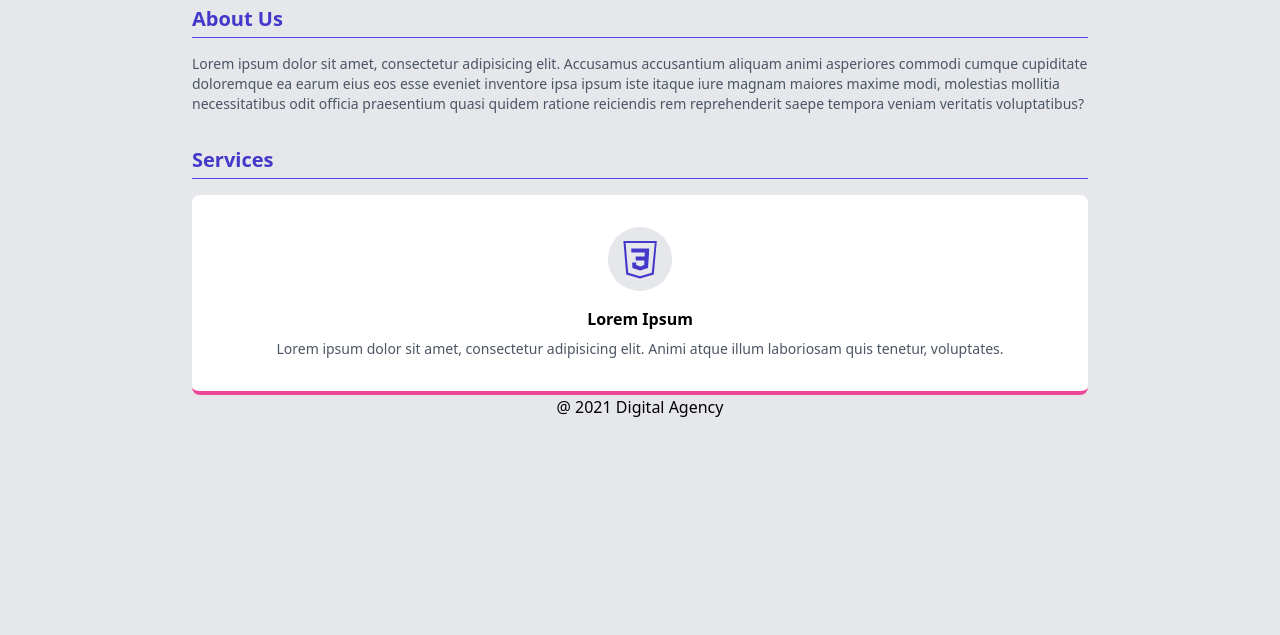
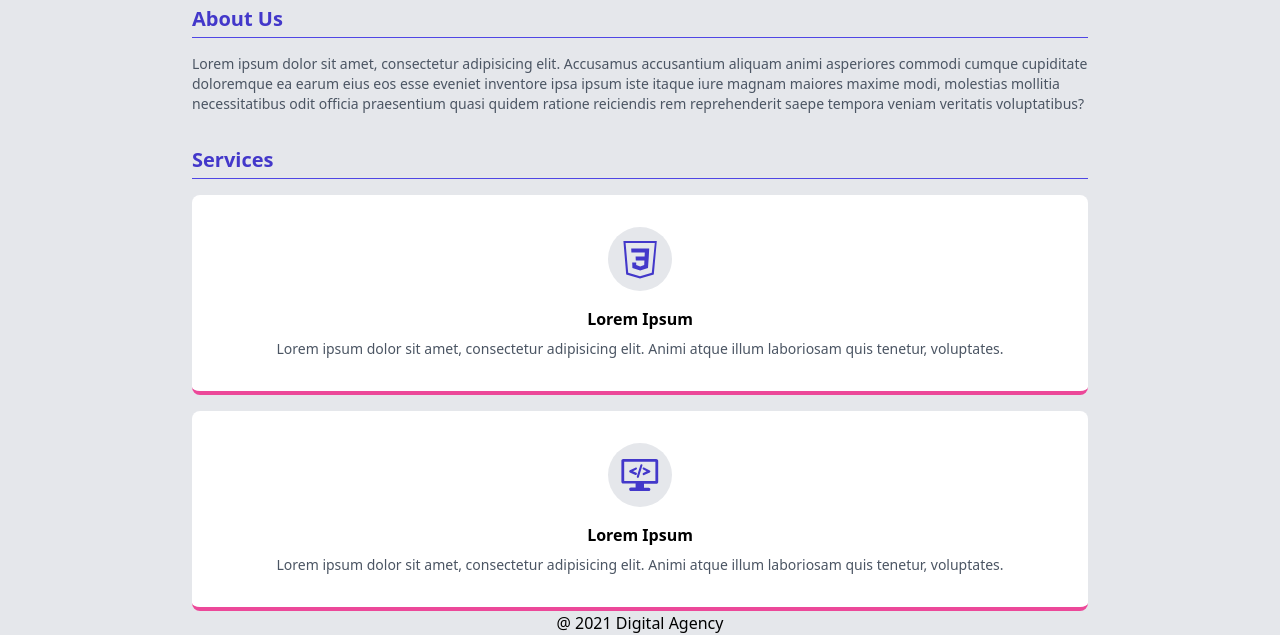
Before and after one commit to abulyousuf/agency-tailwindcss, a plain HTML site: page index.html in a window 1280 px wide. Shown: the part 243-878 px from the top of the page. Before the commit the page ends 800 px from the top, so only its background shows below. Drawn offline with nearby package versions, Linux system fonts and the light colour scheme.

Commit message:
Add card

```diff
--- a/index.html
+++ b/index.html
@@ -55,7 +55,15 @@
                     </div>
                 </div>
 
-                <div></div>
+                <div class="mt-4">
+                    <div class="bg-white p-8 border-b-4 border-pink-500 rounded-lg flex flex-col items-center">
+                        <div class="bg-gray-200 text-indigo-700 w-16 p-2 rounded-full">
+                            <svg class="h-12 w-12 fill-current" xmlns="http://www.w3.org/2000/svg" viewBox="0 0 24 24"><path d="M20.1 4H3.6c-.5 0-.9.4-.9.9v10.5c0 .5.4.9.9.9h6.2v2H7.4c-.5 0-.8.4-.8.8s.3.9.8.9h9c.5 0 .8-.4.8-.8s-.4-.8-.8-.8H14v-2h6.2c.5 0 .9-.4.9-.9V4.9c-.1-.5-.5-.9-1-.9zm-.4 11H4.1V5.4h15.6V15zM6.9 10.7L9.7 12h.2c.1 0 .2 0 .3-.1.2-.1.3-.3.3-.5s-.1-.4-.3-.5l-1.7-.8 1.7-.8c.2-.1.3-.3.3-.5s-.1-.4-.3-.5h-.3c-.1 0-.2 0-.2.1L6.9 9.6c-.2.1-.3.3-.3.5 0 .3.1.5.3.6zm3.6 2.6c.1.1.3.2.4.2.2 0 .4-.2.5-.4l1.8-5.8c.1-.2 0-.4-.1-.5-.1-.1-.3-.2-.4-.2-.2 0-.4.2-.5.4l-1.8 5.8c0 .2 0 .4.1.5zm2.8-4.5c0 .2.1.4.3.5l1.7.8-1.7.9c-.2.1-.3.3-.3.5s.1.4.3.5c.1.1.2.1.3.1.1 0 .2 0 .2-.1l2.8-1.3c.2-.1.3-.3.3-.5s-.1-.4-.3-.5L14 8.3c-.1 0-.1-.1-.2-.1s-.2 0-.3.1c-.1.2-.2.3-.2.5z"/></svg>
+                        </div>
+                        <div class="mt-4 font-bold">Lorem Ipsum</div>
+                        <div class="mt-2 text-sm text-gray-600 text-center">Lorem ipsum dolor sit amet, consectetur adipisicing elit. Animi atque illum laboriosam quis tenetur, voluptates.</div>
+                    </div>
+                </div>
 
                 <div></div>
             </div>
```
